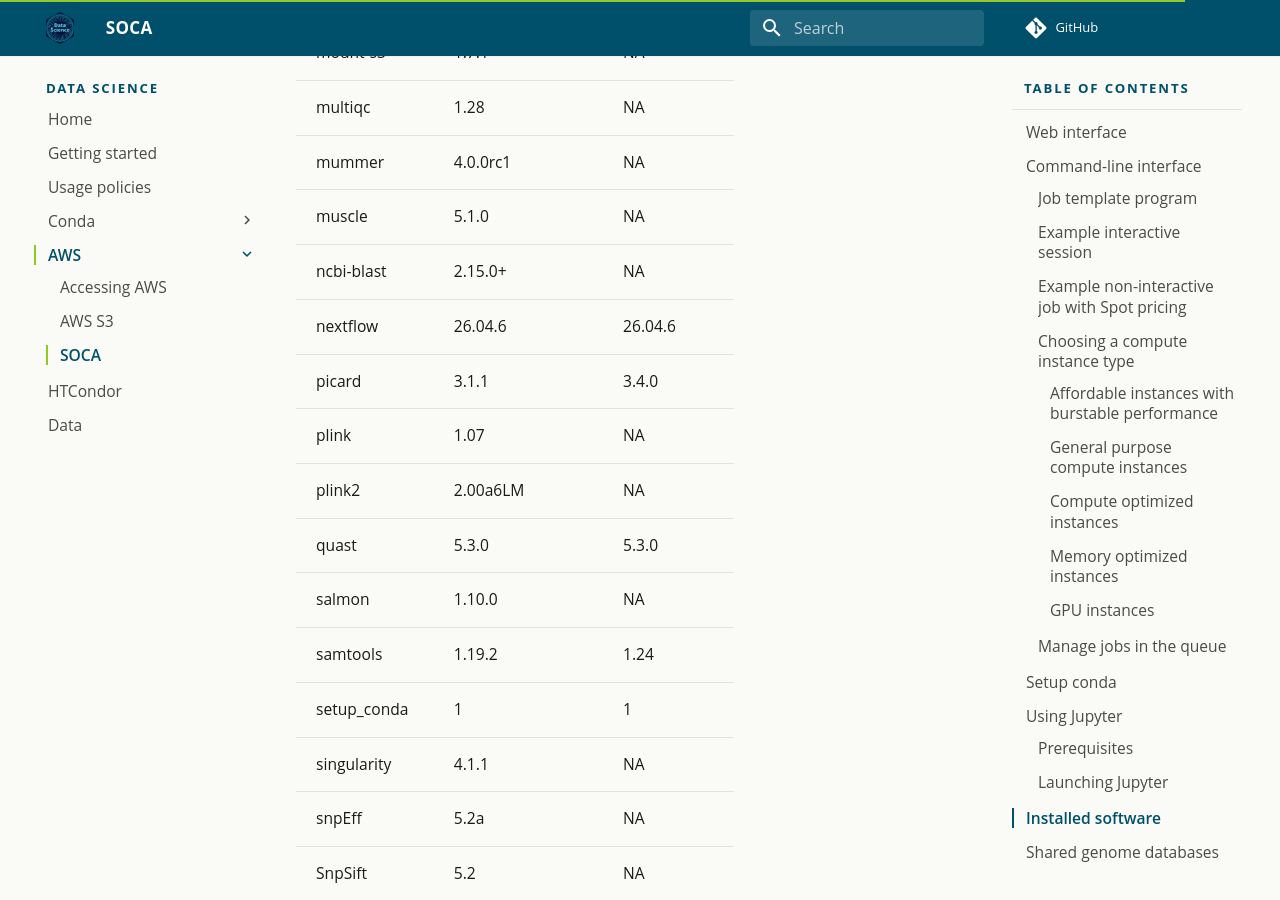
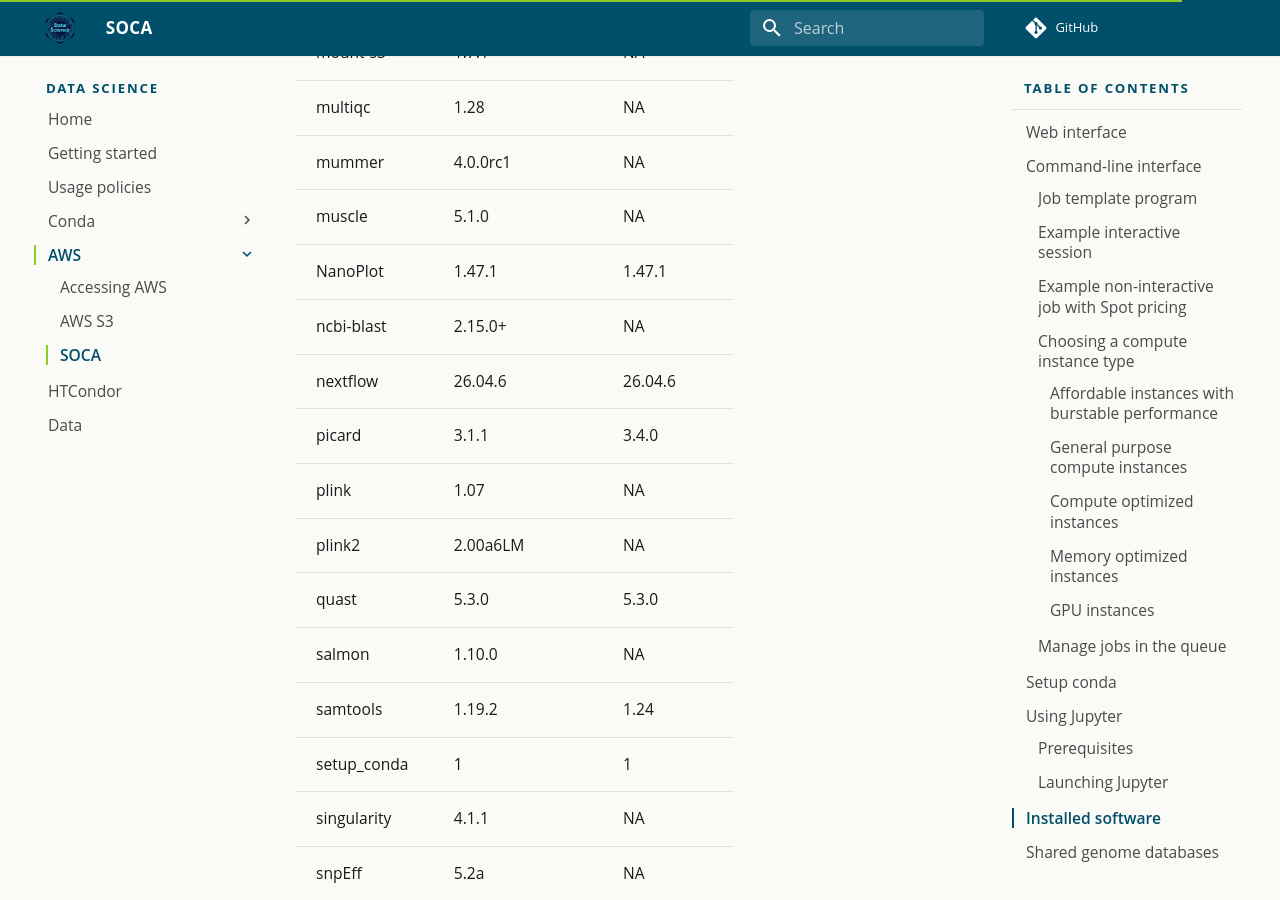
Before and after one commit to danforthcenter/datascience, an MkDocs documentation site: the page built from docs/aws_soca.md, in a window 1280 px wide and 900 px high, scrolled down 17401 px. Built offline with MkDocs 1.6.1 and Material for MkDocs 9.7.7, drawn with Linux system fonts in a browser that asks for light colours.

Commit message:
Add NanoPlot

```diff
--- a/docs/aws_soca.md
+++ b/docs/aws_soca.md
@@ -343,6 +343,7 @@ When finished, close the session and then click **Delete Session** to shut down
 | multiqc      | 1.28               | NA           |
 | mummer       | 4.0.0rc1           | NA           |
 | muscle       | 5.1.0              | NA           |
+| NanoPlot     | 1.47.1             | 1.47.1       |
 | ncbi-blast   | 2.15.0+            | NA           |
 | nextflow     | 26.04.6            | 26.04.6      |
 | picard       | 3.1.1              | 3.4.0        |
```
